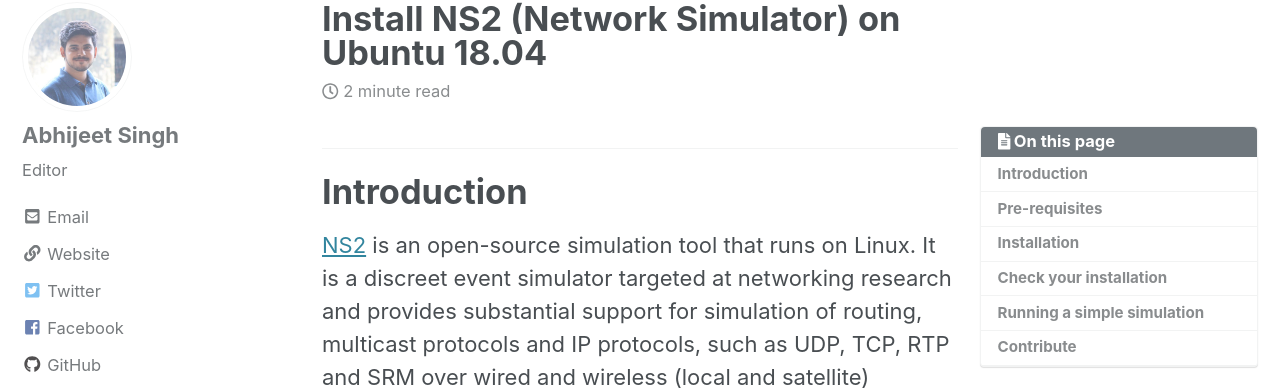
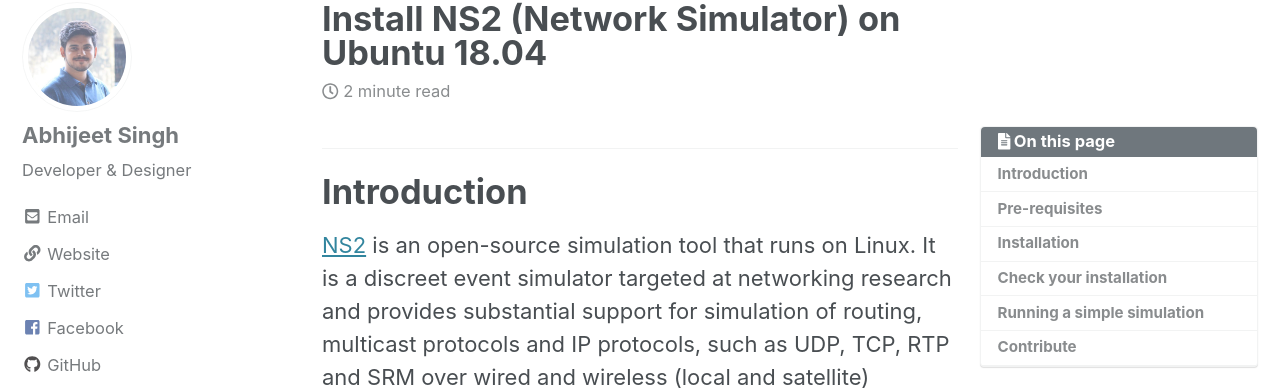
Before and after one commit to cseas/cseas.github.io, a Jekyll site: the page built from _posts/2018-11-11-ns2.md, in a window 1280 px wide and 900 px high, scrolled down 836 px. Shown: the part 97-487 px from the top of the window. Built offline with Jekyll 4.4.1, drawn with Linux system fonts in a browser that asks for light colours; cached includes are drawn as plain includes; nearby versions of some CDN libraries; emoji names are drawn with the system emoji font.

Commit message:
Update description

```diff
--- a/_data/authors.yml
+++ b/_data/authors.yml
@@ -1,6 +1,6 @@
 Abhijeet Singh:
   name        : "Abhijeet Singh"
-  bio         : "Editor"
+  bio         : "Developer & Designer"
   avatar      : "/assets/images/bio-photo.jpg"
   links:
     - label: "Email"
```
